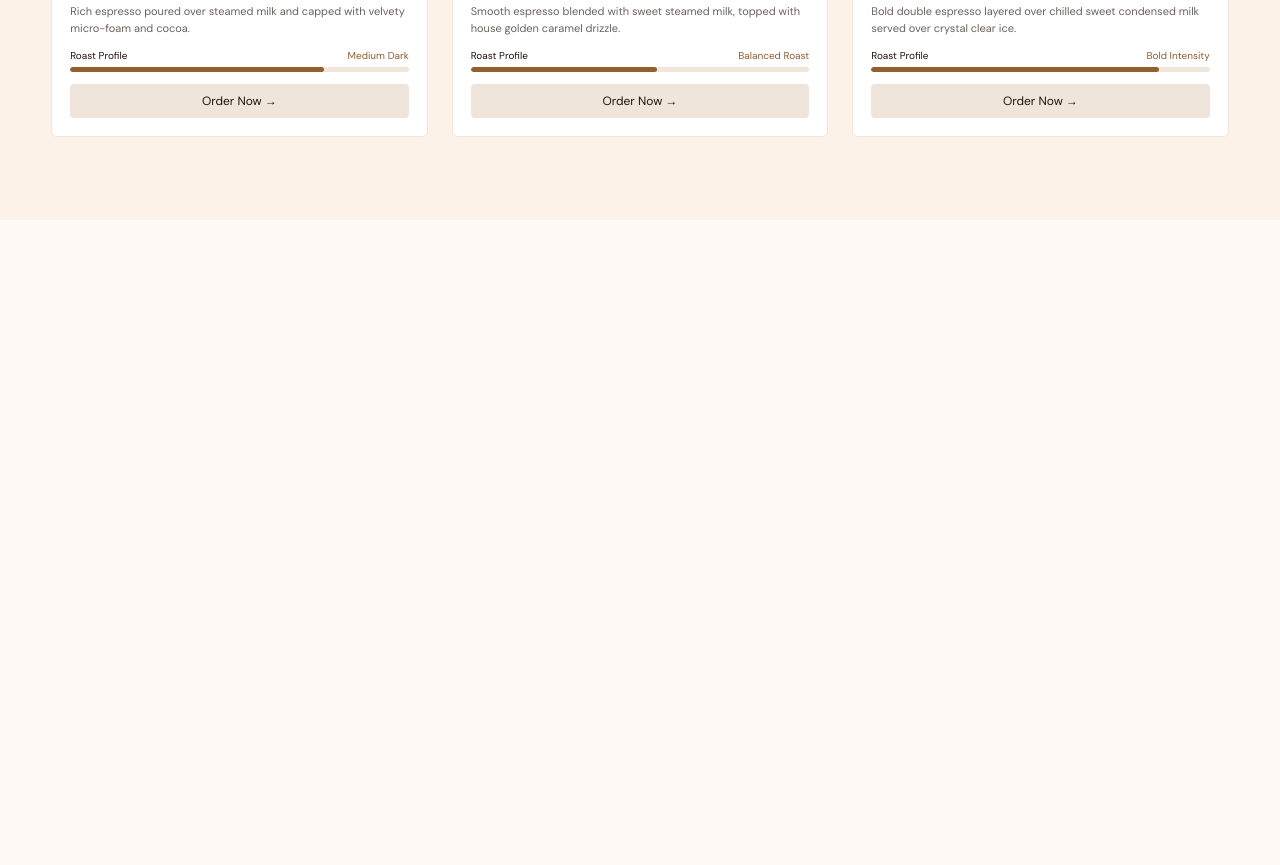
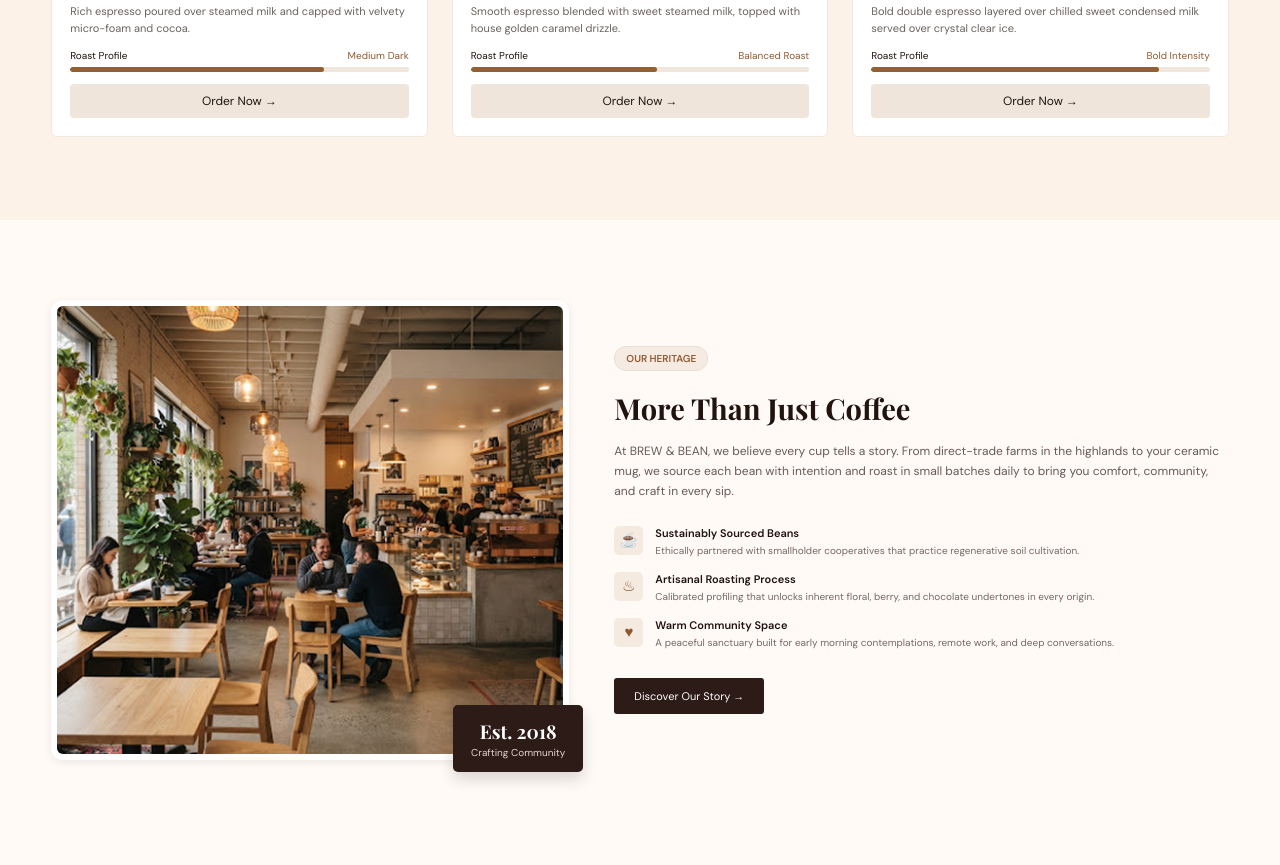
Before and after one commit to nooryaseramarne/Coffee-Shop-Website, a plain HTML site: page index.html in a window 1280 px wide. Shown: the part 526-1391 px from the top of the page. Before the commit the page ends 800 px from the top, so only its background shows below. Drawn offline with nearby package versions, Linux system fonts and the light colour scheme.

Commit message:
Add More Than Just Coffee section

```diff
--- a/index.html
+++ b/index.html
@@ -62,6 +62,83 @@
       </div>
     </div>
   </section>
+
+  <section class="about-section">
+    <div class="container">
+      <div class="about-row">
+
+        <div class="about-image">
+          <img src="images/coffee-shop.png.png" alt="Coffee Shop">
+
+          <div class="year-box">
+            <h3>Est. 2018</h3>
+            <p>Crafting Community</p>
+          </div>
+        </div>
+
+        <div class="about-content">
+
+          <span class="about-label">OUR HERITAGE</span>
+
+          <h1>More Than Just Coffee</h1>
+
+          <p class="about-description">
+            At BREW & BEAN, we believe every cup tells a story.
+            From direct-trade farms in the highlands to your
+            ceramic mug, we source each bean with intention
+            and roast in small batches daily to bring you
+            comfort, community, and craft in every sip.
+          </p>
+
+          <div class="features">
+
+            <div class="feature">
+              <div class="feature-icon">☕</div>
+              <div class="feature-text">
+                <h3>Sustainably Sourced Beans</h3>
+                <p>
+                  Ethically partnered with smallholder
+                  cooperatives that practice regenerative
+                  soil cultivation.
+                </p>
+              </div>
+            </div>
+
+            <div class="feature">
+              <div class="feature-icon">♨</div>
+              <div class="feature-text">
+                <h3>Artisanal Roasting Process</h3>
+                <p>
+                  Calibrated profiling that unlocks inherent
+                  floral, berry, and chocolate undertones
+                  in every origin.
+                </p>
+              </div>
+            </div>
+
+            <div class="feature">
+              <div class="feature-icon">♥</div>
+              <div class="feature-text">
+                <h3>Warm Community Space</h3>
+                <p>
+                  A peaceful sanctuary built for early
+                  morning contemplations, remote work,
+                  and deep conversations.
+                </p>
+              </div>
+            </div>
+
+          </div>
+
+          <a href="#" class="story-btn">
+            Discover Our Story &rarr;
+          </a>
+
+        </div>
+
+      </div>
+    </div>
+  </section>
 </body>
 
 </html>
--- a/style.css
+++ b/style.css
@@ -1,5 +1,3 @@
-
-
 * {
     box-sizing: border-box
 }
@@ -174,3 +172,165 @@ body {
         padding: 65px 0
     }
 }
+
+.about-section {
+    background-color: #fffaf6;
+    padding: 80px 0 105px;
+}
+
+.about-row {
+    display: flex;
+    align-items: center;
+    gap: 45px;
+}
+
+
+.about-image {
+    width: 44%;
+    position: relative;
+    flex-shrink: 0;
+}
+
+.about-image img {
+    width: 100%;
+    height: 460px;
+    object-fit: cover;
+    display: block;
+    border: 6px solid white;
+    border-radius: 12px;
+    box-shadow: 0 2px 8px rgba(0, 0, 0, 0.08);
+}
+
+
+.year-box {
+    position: absolute;
+    bottom: -12px;
+    right: -14px;
+    background-color: #2c1b16;
+    color: white;
+    text-align: center;
+    padding: 13px 18px;
+    border-radius: 5px;
+    box-shadow: 0 7px 15px rgba(0, 0, 0, 0.15);
+}
+
+.year-box h3 {
+    font-family: 'Playfair Display', serif;
+    font-size: 19px;
+    margin: 0;
+}
+
+.year-box p {
+    font-size: 10px;
+    margin: 2px 0 0;
+    color: #e4d6cc;
+}
+
+.about-content {
+    flex: 1;
+}
+
+.about-label {
+    display: inline-block;
+    background-color: #f5ebe2;
+    color: #915b31;
+    border: 1px solid #eaded3;
+    padding: 5px 11px;
+    border-radius: 12px;
+    font-size: 10px;
+    font-weight: 600;
+}
+
+.about-content h1 {
+    font-family: 'Playfair Display', serif;
+    font-size: 29px;
+    margin: 18px 0 15px;
+}
+
+.about-description {
+    font-size: 12px;
+    line-height: 1.65;
+    color: #665b56;
+    margin-bottom: 24px;
+}
+
+.features {
+    margin-bottom: 28px;
+}
+
+.feature {
+    display: flex;
+    align-items: flex-start;
+    gap: 12px;
+    margin-bottom: 14px;
+}
+
+.feature-icon {
+    width: 29px;
+    height: 29px;
+    flex-shrink: 0;
+    background-color: #f4eae0;
+    color: #8d592f;
+    border-radius: 5px;
+    display: flex;
+    align-items: center;
+    justify-content: center;
+    font-size: 15px;
+}
+
+.feature-text h3 {
+    font-size: 11px;
+    font-weight: 600;
+    margin: 0 0 3px;
+}
+
+.feature-text p {
+    font-size: 10px;
+    line-height: 1.5;
+    color: #746963;
+    margin: 0;
+}
+
+.story-btn {
+    display: inline-block;
+    background-color: #2c1b16;
+    color: white;
+    text-decoration: none;
+    padding: 11px 20px;
+    border-radius: 3px;
+    font-size: 11px;
+    transition: background-color 0.2s;
+}
+
+.story-btn:hover {
+    background-color: #62412e;
+}
+
+@media (max-width: 768px) {
+    .about-row {
+        flex-direction: column;
+        gap: 35px;
+    }
+
+    .about-image {
+        width: 100%;
+    }
+
+    .about-content {
+        width: 100%;
+    }
+}
+
+@media (max-width: 520px) {
+    .about-section {
+        padding: 50px 0 70px;
+    }
+
+    .about-image img {
+        height: 270px;
+    }
+
+    .about-content h1 {
+        font-size: 26px;
+    }
+}
```
Also changed, not shown: images/coffee-shop.png.png (added).
